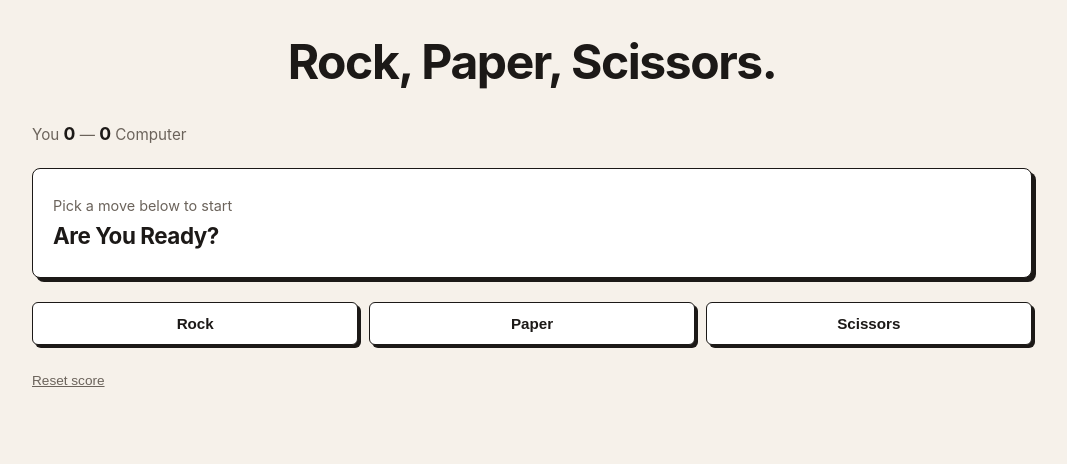
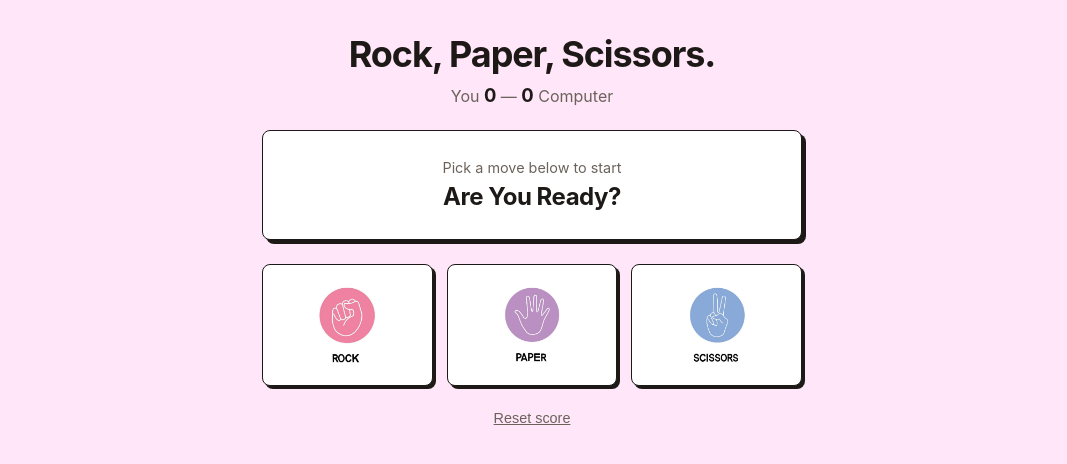
Before and after one commit to arendilo/rock-paper-scissors, a plain HTML site: page index.html in a window 1280 px wide. Shown: the whole page, without its empty margins (108-1175 px from the left). Drawn offline with Linux system fonts and the light colour scheme.

Commit message:
turns rock paper scissors text into images

```diff
--- a/index.html
+++ b/index.html
@@ -19,9 +19,18 @@
     </section>
 
     <section class="actions">
-      <button type="button" data-move="rock">Rock</button>
-      <button type="button" data-move="paper">Paper</button>
-      <button type="button" data-move="scissors">Scissors</button>
+      <button type="button" data-move="rock">
+        <img src="assets/rock.png" alt="Rock">
+
+      </button>
+      <button type="button" data-move="paper">
+        <img src="assets/paper.png" alt="Paper">
+
+      </button>
+      <button type="button" data-move="scissors">
+        <img src="assets/scissors.png" alt="Scissors">
+
+      </button>
     </section>
 
     <button type="button" id="reset" class="reset-link">Reset score</button>
--- a/script.js
+++ b/script.js
@@ -2,6 +2,12 @@ const RULES = {  //instead of if else, use object to set the rules.
   rock: 'scissors',
   paper: 'rock',
   scissors: 'paper' //i can add more moves.
+};
+
+const IMAGES = {
+  rock: 'assets/rock.png',
+  paper: 'assets/paper.png',
+  scissors: 'assets/scissors.png'
 };
 
 const MOVES = Object.keys(RULES);
@@ -12,6 +18,9 @@ const playerScoreEl = document.getElementById('player-score');
 const computerScoreEl = document.getElementById('computer-score');
 const movesEl = document.getElementById('moves');
 const resultEl = document.getElementById('result');
+const matchupEl = document.getElementById('matchup');
+const playerImgEl = document.getElementById('player-img');
+const computerImgEl = document.getElementById('computer-img');
 
 function getOutcome(player, computer) {
   if (player === computer) return 'draw';
@@ -31,7 +40,7 @@ function play(playerMove) {
 function render(playerMove, computerMove, outcome) {
   const labels = {
     win: 'You win!!',
-    lose: 'You lose :(, go try again!',
+    lose: 'You lose :( go try again!',
     draw: "it's a tie!"
   };
 
@@ -40,6 +49,11 @@ function render(playerMove, computerMove, outcome) {
   movesEl.textContent = `You chose ${playerMove} · Computer chose ${computerMove}`;
   resultEl.textContent = labels[outcome];
   resultEl.className = `result ${outcome}`;
+  matchupEl.classList.remove('hidden');
+  playerImgEl.src = IMAGES[playerMove];
+  playerImgEl.alt = playerMove;
+  computerImgEl.src = IMAGES[computerMove];
+  computerImgEl.alt = computerMove;
 }
 
 function reset() {
@@ -49,6 +63,7 @@ function reset() {
   movesEl.textContent = 'Pick a move below to start';
   resultEl.textContent = 'Ready?';
   resultEl.className = 'result';
+  matchupEl.classList.add('hidden');
 }
 
 document.querySelectorAll('.actions button').forEach((btn) => {
--- a/style.css
+++ b/style.css
@@ -1,5 +1,5 @@
 :root {
-  --bg: #f6f1ea;
+  --bg: #ffe6f8;
   --card: #ffffff;
   --ink: #1c1917;
   --muted: #6b635b;
@@ -26,30 +26,28 @@ body {
 
 .container {
   width: 100%;
-  max-width: 1000px;
+  max-width: 540px;
 }
 
 header {
+  text-align: center;
   margin-bottom: 1.5rem;
 }
 
 h1 {
-  font-size: 3rem;
+  font-size: 2.25rem;
   letter-spacing: -0.03em;
-  margin-bottom: 2rem;
-  text-align: center;
-  margin-left: auto;
-  margin-right: auto;
+  margin-bottom: 0.5rem;
 }
 
 .score {
   color: var(--muted);
-  font-size: 0.95rem;
+  font-size: 1rem;
 }
 
 .score strong {
   color: var(--ink);
-  font-size: 1.1rem;
+  font-size: 1.15rem;
 }
 
 .status-box {
@@ -59,16 +57,50 @@ h1 {
   border-radius: 8px;
   padding: 1.75rem 1.25rem;
   margin-bottom: 1.5rem;
+  text-align: center;
+}
+
+.matchup {
+  display: flex;
+  justify-content: center;
+  align-items: center;
+  gap: 2rem;
+  margin-bottom: 1.25rem;
+}
+
+.matchup.hidden {
+  display: none;
+}
+
+.picked {
+  display: flex;
+  flex-direction: column;
+  align-items: center;
+  gap: 0.4rem;
+  font-size: 0.85rem;
+  font-weight: 600;
+  color: var(--muted);
+}
+
+.picked img {
+  width: 72px;
+  height: 72px;
+  object-fit: contain;
+}
+
+.vs {
+  font-weight: 700;
+  color: var(--muted);
 }
 
 .moves {
   font-size: 0.9rem;
   color: var(--muted);
-  margin-bottom: 0.5rem;
+  margin-bottom: 0.4rem;
 }
 
 .result {
-  font-size: 1.4rem;
+  font-size: 1.5rem;
   letter-spacing: -0.02em;
 }
 
@@ -79,7 +111,7 @@ h1 {
 .actions {
   display: grid;
   grid-template-columns: repeat(3, 1fr);
-  gap: 0.65rem;
+  gap: 0.85rem;
   margin-bottom: 1.5rem;
 }
 
@@ -88,16 +120,21 @@ h1 {
   color: var(--ink);
   border: 1.5px solid var(--ink);
   box-shadow: 3px 3px 0 var(--ink);
-  border-radius: 6px;
-  padding: 0.75rem 0.5rem;
-  font-size: 0.95rem;
+  border-radius: 8px;
+  padding: 1.25rem 0.75rem;
+  font-size: 1rem;
   font-weight: 600;
   cursor: pointer;
+  display: flex;
+  flex-direction: column;
+  align-items: center;
+  justify-content: center;
+  gap: 0.75rem;
   transition: transform 0.1s ease, box-shadow 0.1s ease;
 }
 
 .actions button:hover {
-  background: #fdfaf6;
+  background: #ffffff;
   transform: translate(-1px, -1px);
   box-shadow: 4px 4px 0 var(--ink);
 }
@@ -107,11 +144,21 @@ h1 {
   box-shadow: 1px 1px 0 var(--ink);
 }
 
+.actions button img {
+  width: 80px;
+  height: 80px;
+  object-fit: contain;
+  display: block;
+  pointer-events: none;
+}
+
 .reset-link {
+  display: block;
+  margin: 0 auto;
   background: none;
   border: none;
   color: var(--muted);
-  font-size: 0.85rem;
+  font-size: 0.9rem;
   text-decoration: underline;
   cursor: pointer;
 }
```
Also changed, not shown: assets/paper.png (added), assets/rock.png (added), assets/scissors.png (added), 1 other file.
